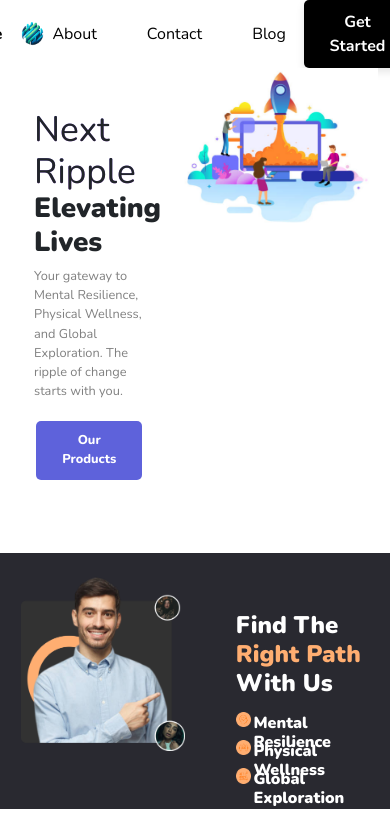
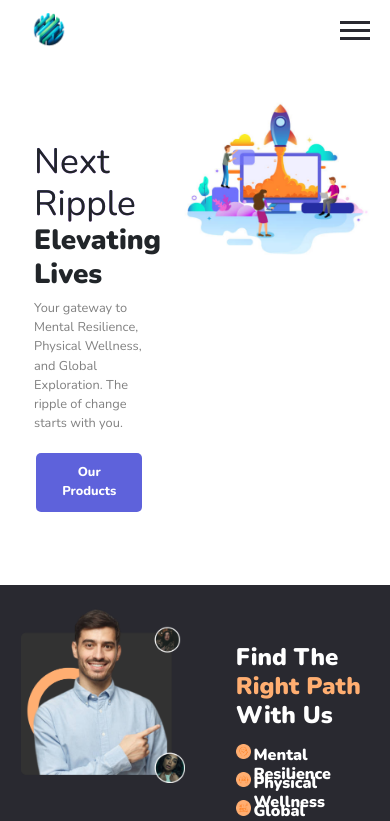
Before and after one commit to ahmeda110/NextRipple-Website, a React (Create React App) app: page / in a window 390 px wide. Shown: the top 821 px of the page. Built offline with nearby package versions, Linux system fonts and the light colour scheme; a web font is replaced by a local one.

Commit message:
add mobile navbar styling

```diff
--- a/src/components/GetStartedButton.js
+++ b/src/components/GetStartedButton.js
@@ -1,9 +1,19 @@
-import React from 'react';
+import React, {useEffect, useState} from 'react';
 import styles from './GetStartedButton.module.css';
-import { NavLink } from 'react-router-dom';
+import { NavLink, useLocation } from 'react-router-dom';
 
 function GetStartedButton({ color }) {
-  const backgroundColor = color === 'black' ? 'black' : '#014173';
+  const location = useLocation();
+  const [isHomePage, setIsHomePage] = useState(location.pathname === '/');
+  const backgroundColor = isHomePage ? 'black' : '#014173';
+
+  useEffect(() => {
+    if (location.pathname === '/') {
+      setIsHomePage(true);
+    } else {
+      setIsHomePage(false);
+    }
+  }, [location]);
 
   return (
     <NavLink
--- a/src/components/Header.module.css
+++ b/src/components/Header.module.css
@@ -49,3 +49,25 @@
   color: white;
   font-size: 1.5rem;
 }
+
+@media (max-width: 930px) {
+  .container {
+    justify-content: center;
+  }
+
+  .list a {
+    color: white;
+  }
+
+  .active::after {
+    display: none;
+  }
+
+  .list {
+    flex-direction: column;
+  }
+
+  .list li {
+    font-size: 1.2em;
+  }
+}
--- a/src/components/PageHeader.js
+++ b/src/components/PageHeader.js
@@ -1,25 +1,99 @@
-import React from 'react';
+import React, { useState, useEffect } from 'react';
+import { useLocation } from 'react-router-dom';
 import styles from './PageHeader.module.css';
 import background from '../assets/gradient-background.svg';
 import NextRippleLogo from '../images/NextRippleLogo.png'
+import NextRippleLogoLight from '../images/NextRippleLogo-Light.svg'
 import GetStartedButton from './GetStartedButton'
 import Header from './Header';
+import NextLogo from '../images/NextLogo.png'
 
 const PageHeader = ({ title }) => {
-  return (
-    <div className={styles.pageHeader}>
-      <img src={background} className={styles.backgroundGradient} alt="Page header background"/>
-      <div className={styles.headerContent}>
+  const [toggleMenu, setToggleMenu] = useState(false);
+  const [isMobile, setIsMobile] = useState(window.innerWidth < 930);
+  const location = useLocation();
+  const [isHomePage, setIsHomePage] = useState(location.pathname === '/');
+
+  useEffect(() => {
+    const handleResize = () => {
+      setIsMobile(window.innerWidth < 930);
+    };
+
+    window.addEventListener('resize', handleResize);
+    return () => {
+      window.removeEventListener('resize', handleResize);
+    };
+  }, []);
+
+  useEffect(() => {
+    if (location.pathname === '/') {
+      setIsHomePage(true);
+    } else {
+      setIsHomePage(false);
+    }
+  }, [location]);
+
+  function DesktopNavbar() {
+    return (
+      <>
         <div className={styles.logo}>
-          <img src={NextRippleLogo} alt="Logo"/>
+          {isHomePage ? (
+              <img className={styles.imgLogo} src={NextLogo} alt="logo" height={80}/>
+            ) : (
+              <img src={NextRippleLogo} alt="Logo"/>
+            )}
         </div>
         <div className={styles.nav}><Header/></div>
         <div className={styles.getStarted}>
           <GetStartedButton/>
         </div>
+      </>
+    )
+  }
+
+  function MobileNavbar() {
+    return (
+      <>
+        <div className={styles.logo}>
+          {isHomePage ? (
+              <img className={styles.imgLogo} src={NextLogo} alt="logo" height={80}/>
+            ) : (
+              <img src={NextRippleLogo} alt="Logo"/>
+            )}
+        </div>
+        <div className={styles.hamburgerMenu} onClick={() => setToggleMenu(!toggleMenu)}>
+          <span/>
+          <span/>
+          <span/>
+        </div>
+        {toggleMenu && (
+          <div className={styles.menu}>
+            <div className={styles.mobileNavbarHeader}>
+              <img src={NextRippleLogoLight} width={150} alt="Logo"/>
+              <div className={styles.closeBtn} onClick={() => setToggleMenu(!toggleMenu)}>x</div>
+            </div>
+            <Header/>
+            <div className={styles.getStarted}>
+              <GetStartedButton/>
+            </div>
+          </div>
+      )}
+      </>
+    )
+  }
+
+  return (
+    <>
+      <div className={styles.pageHeader}>
+        { !isHomePage && (
+          <img src={background} className={styles.backgroundGradient} alt="Page header background"/>
+        )}
+        <div className={styles.headerContent}>
+          {isMobile ? <MobileNavbar/> : <DesktopNavbar/>}
+        </div>
+        <h1 className={styles.pageTitle}>{title}</h1>
       </div>
-      <h1 className={styles.pageTitle}>{title}</h1>
-    </div>
+    </>
   );
 };
 
--- a/src/components/PageHeader.module.css
+++ b/src/components/PageHeader.module.css
@@ -23,6 +23,10 @@
 
 }
 
+.imgLogo {
+    padding: 0 !important;
+}
+
 .backgroundGradient {
     width: 100%;
     height: auto;
@@ -33,7 +37,6 @@
     position: absolute;
     margin-top: 20vw;
     font-family: 'Nunito', sans-serif;
-    z-index: 2;
 }
 
 .logo img {
@@ -51,3 +54,39 @@
     padding: 0 20px;
     color: black;
 }
+
+.hamburgerMenu {
+    cursor: pointer;
+}
+
+.hamburgerMenu span {
+    display: block;
+    background: #292930;
+    width: 30px;
+    height: 3px;
+    margin: 5px 0;
+    transition: 0.3s;
+  }
+
+  .menu {
+    position: fixed;
+    top: 0;
+    right: 0;
+    width: 60%;
+    height: 100vh;
+    background: #292930;
+    z-index: 1;
+  }
+
+  .closeBtn {
+    cursor: pointer;
+    color: #fff;
+    font-size: 2rem;
+  }
+
+  .mobileNavbarHeader {
+    display: flex;
+    justify-content: space-between;
+    align-items: center;
+    padding: 2em 3em;
+  }
--- a/src/pages/Contact.js
+++ b/src/pages/Contact.js
@@ -7,9 +7,6 @@ function Contact() {
   return (
     <div>
       <PageHeader title="Contact"/>
-      <div>
-        Contact Page
-      </div>
     </div>
   )
 }
--- a/src/pages/Home.js
+++ b/src/pages/Home.js
@@ -1,25 +1,12 @@
 import React from "react";
 import { Container, Row, Col } from "react-bootstrap";
-import NextLogo from '../images/NextLogo.png'
-import NavBarHome from "../components/NavBarHome";
-import GetStartedButton from '../components/GetStartedButton'
+import PageHeader from "../components/PageHeader";
 
 function Home() {
   return (
     <div>
+      <PageHeader/>
     <Container fluid className="home">
-      <Row className="align-items-center justify-content-between">
-        <Col xs={2} md={1} className="logo">
-          <img src={NextLogo} alt="logo" className="img-fluid"/>
-        </Col>
-        <Col xs={7} md={8}>
-          <NavBarHome/>
-        </Col>
-        <Col xs={3} md={2} className="text-end">
-          <GetStartedButton color='black'/>
-        </Col>
-      </Row>
-
         <Row>
 
           <Col>
```
Also changed, not shown: src/images/NextRippleLogo-Light.svg (added).
